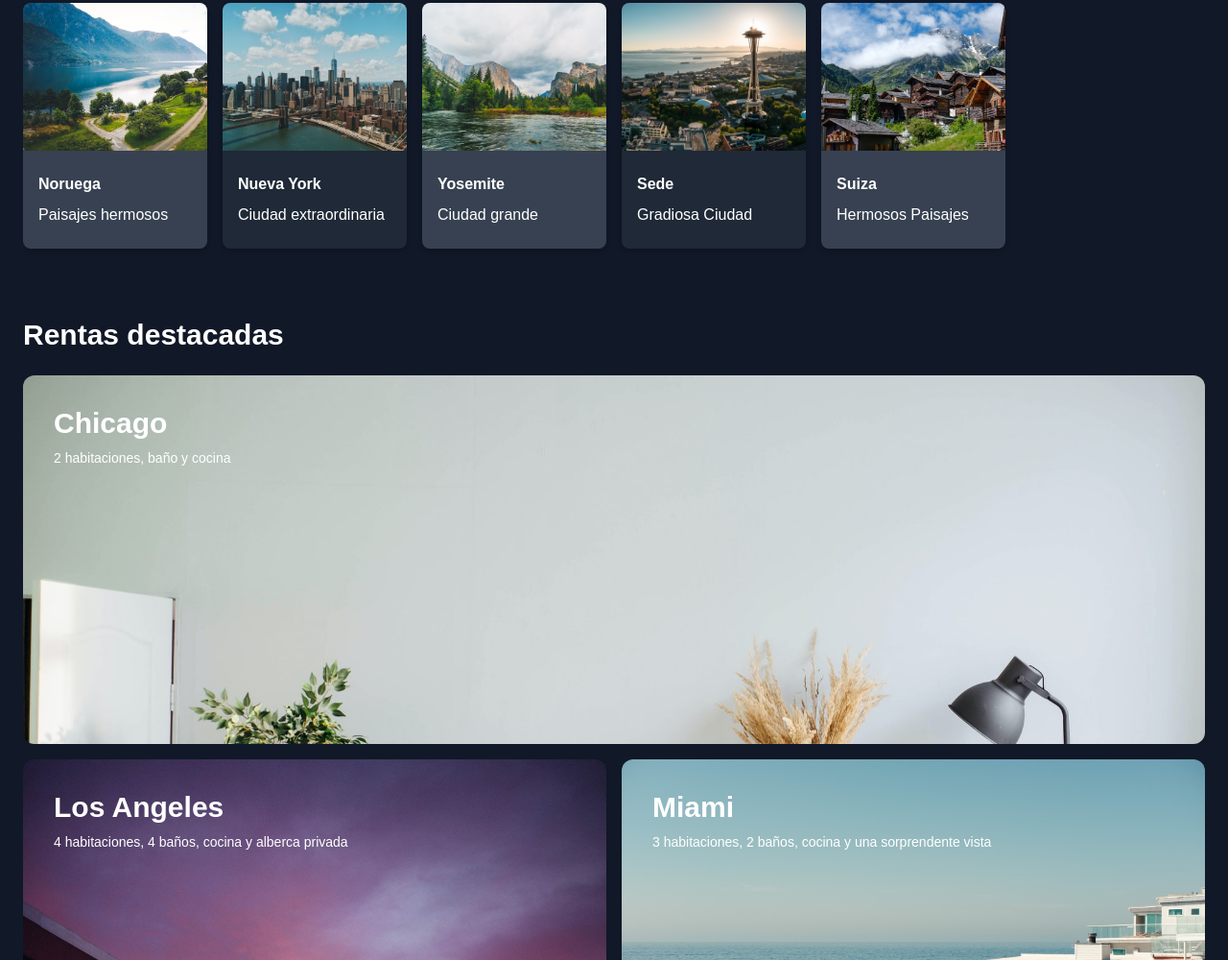
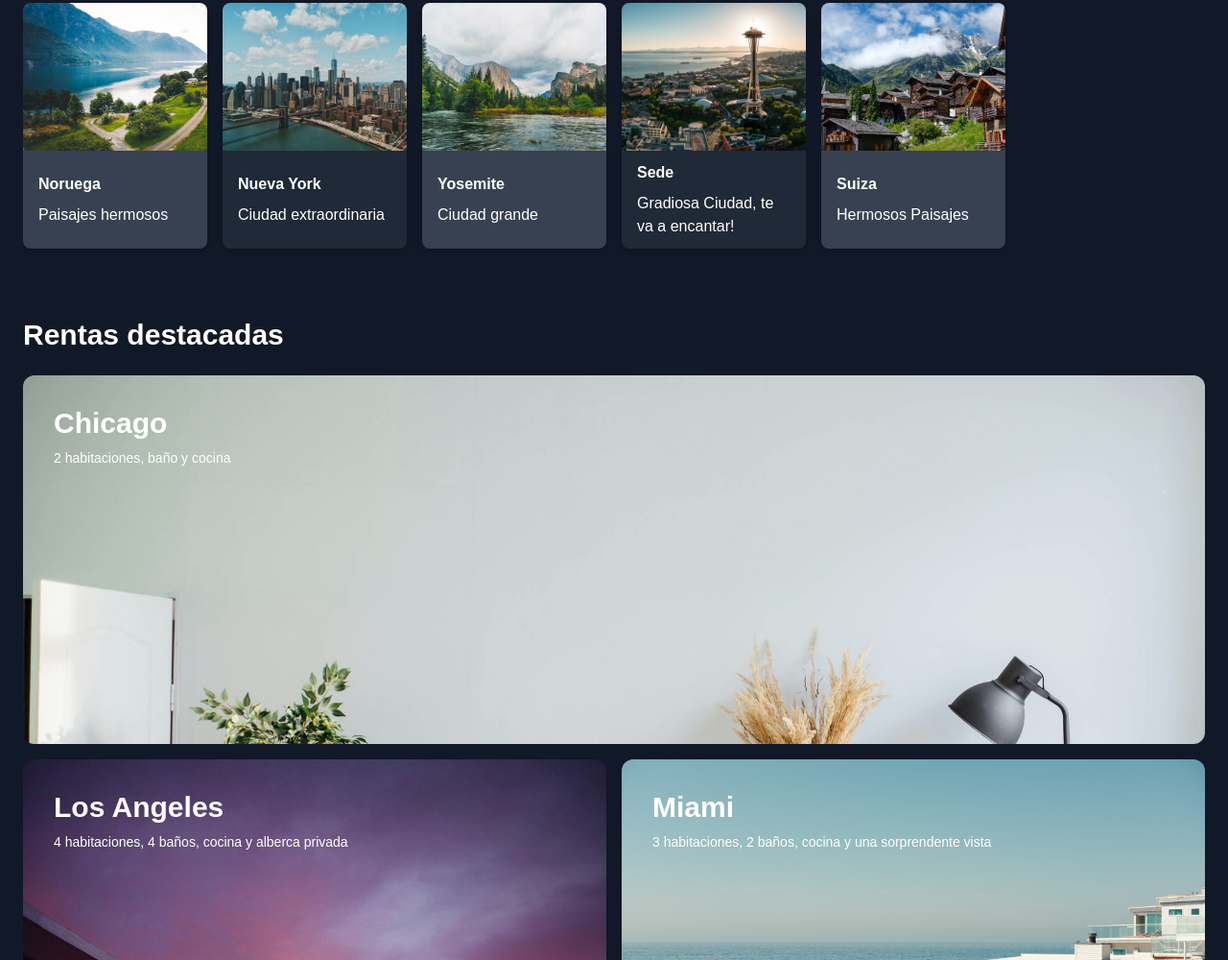
Before and after one commit to ximena-medina/Cursos_Tailwind, a website: page public/index.html in a window 1280 px wide. Shown: the part 753-1753 px from the top of the page at 96% size. Drawn offline with Linux system fonts and the light colour scheme.

Commit message:
New feature :sparkles: Pagina completa

```diff
--- a/public/index.html
+++ b/public/index.html
@@ -75,7 +75,7 @@
                     <div class="w-full h-3/5 bg-seattle bg-cover rounded-t-lg"></div>
                     <div class="w-full h-2/5 bg-white rounded-b-lg flex flex-col justify-center gap-2 p-4 dark:bg-gray-800">
                         <p class="text-tertiary font-bold text-x2 dark:text-white">Sede</p>
-                        <p class="text-tertiary font-medium dark:text-white">Gradiosa Ciudad</p>
+                        <p class="text-tertiary font-medium dark:text-white">Gradiosa Ciudad, te va a encantar!</p>
                     </div>
                 </div>
                 <div class="Card">
```
